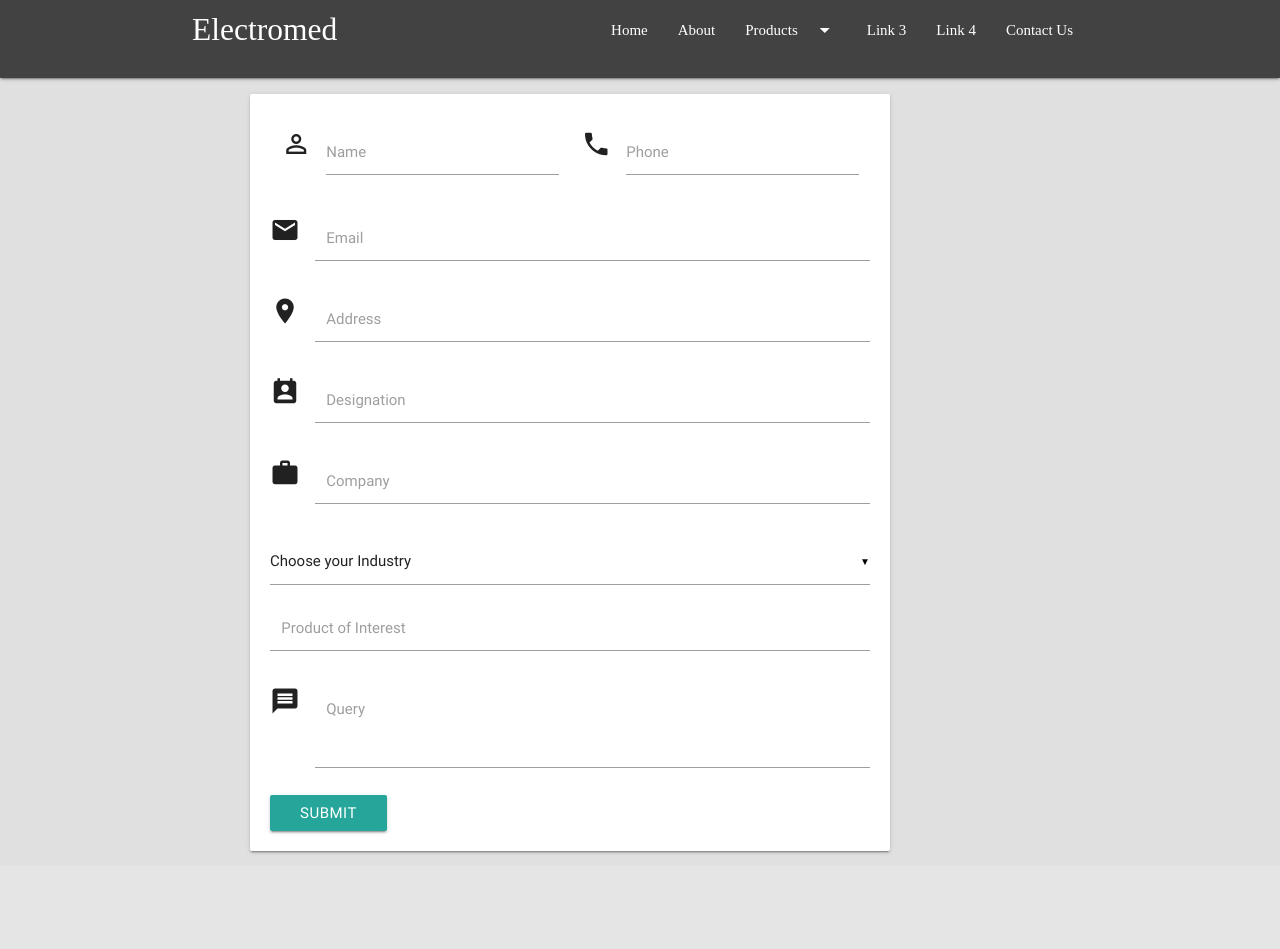
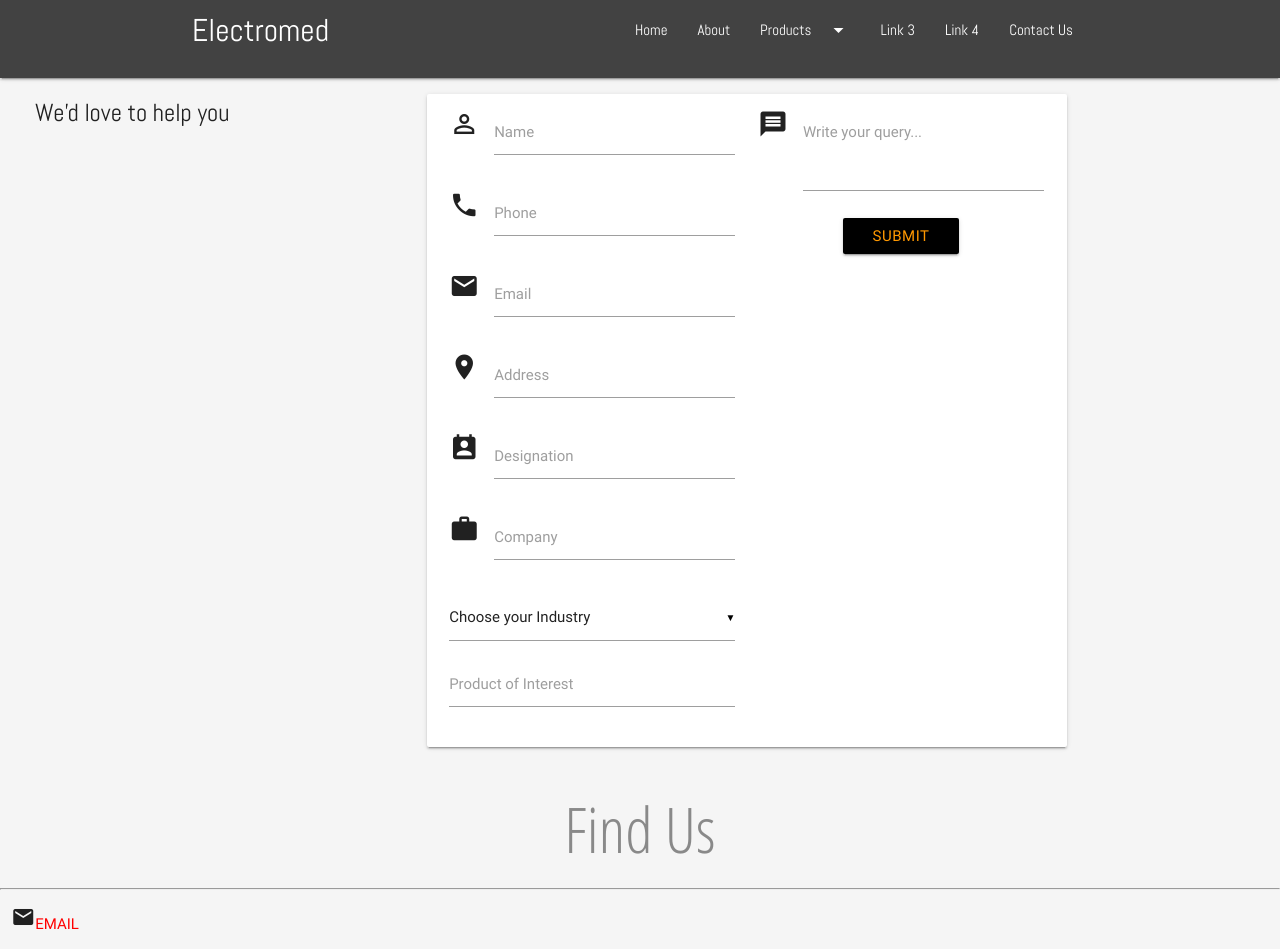
Before and after one commit to abhishek-8/electromed, a PHP site: page /contactForm.html in a window 1280 px wide. Shown: the top 949 px of the page. Before the commit the page ends 854 px from the top, so only its background shows below. Run offline with PHP 8.4, Linux system fonts and the light colour scheme; some libraries are stand-ins or nearby versions; grey boxes are pictures that could not be loaded.

Commit message:
Google Map on Contact page + some minor changes

```diff
--- a/action.js
+++ b/action.js
@@ -1,5 +1,22 @@
 function set1(x) {
-document.getElementById('product_image').innerHTML='<img class="materialboxed" src='+x+'.jpg'+'>';
-document.getElementById('head_name').innerHTML='<h4>'+x+'</h4>';
-document.getElementById('details').innerHTML=x;//'<ol><li>aa</li><li>ba</li><li>a</li><li>a</li></ol>';
+document.getElementById('product_image').innerHTML='<img src='+x+'.jpg'+' height:100 ">';
+if(x=='flow_monitor')
+document.getElementById('head_name').innerHTML='Flow Monitor';
+else if(x=='interest_rate_display_board')
+document.getElementById('head_name').innerHTML='Interest Rate Display Board';
+else if(x=='industrial_display')
+document.getElementById('head_name').innerHTML='Industrial Display';
+else if(x=='industrial_clock')
+document.getElementById('head_name').innerHTML='Industrial Clock';
+else if(x=='lfm')
+document.getElementById('head_name').innerHTML='Line Frequency Monitor';
+else if(x=='megawatt_pannel')
+document.getElementById('head_name').innerHTML='Megawatt Pannel';
+else if(x=='process_n_indicator')
+document.getElementById('head_name').innerHTML='Process and Indicator';
+else if(x=='ph_meter')
+document.getElementById('head_name').innerHTML='Ph Meter';
+else if(x=='scrolling_display')
+document.getElementById('head_name').innerHTML='Scrolling Display';
+//document.getElementById('details').innerHTML=x;//'<ol><li>aa</li><li>ba</li><li>a</li><li>a</li></ol>';
 }
--- a/contactForm.html
+++ b/contactForm.html
@@ -7,6 +7,8 @@
         <!-- CSS  -->
         <!--Import Google Icon Font-->
         <link href="http://fonts.googleapis.com/icon?family=Material+Icons" rel="stylesheet">
+        <link href="https://fonts.googleapis.com/css?family=Abel" rel="stylesheet">
+        <link href="https://fonts.googleapis.com/css?family=Open+Sans|Open+Sans+Condensed:300" rel="stylesheet">
         <link rel="stylesheet" href="https://cdnjs.cloudflare.com/ajax/libs/materialize/0.97.6/css/materialize.min.css">
         <!-- <link href="css/materialize.css" type="text/css" rel="stylesheet" media="screen,projection"/>  -->
         <link href="css/style.css" type="text/css" rel="stylesheet" media="screen,projection"/>
@@ -14,7 +16,6 @@
         <script src="https://ajax.googleapis.com/ajax/libs/jquery/2.1.3/jquery.min.js"></script>‌
         <!-- Compiled and minified JavaScript -->
         <script src="https://cdnjs.cloudflare.com/ajax/libs/materialize/0.97.6/js/materialize.min.js"></script>
-  <link href="https://fonts.googleapis.com/css?family=Open+Sans|Open+Sans+Condensed:300" rel="stylesheet">
         <script src="action.js" type="text/javascript"></script>
         <script>
         $(document).ready(function(){
@@ -29,25 +30,26 @@
 
         </script>
     </head>
-      <body bgcolor="#e0e0e0">
+    <body id="contactPage">
         <div class="dropdown-content" id="products">
             <ul>
-          <li><a href="products.html">FLOW MONITOR</a></li>
-          <li><a href="interest_rate_display_board.php">INTEREST RATE DISPLAY BOARD</a></li>
-          <li><a href="industrial_display.php">INDUSTRIAL DISPLAY</a></li>
-          <li><a href="industrial_clock.php">INDUSTRIAL CLOCKS</a></li>
-          <li><a href="lfm.php">LINE FREQUENCY MONITOR</a></li>
-          <li><a href="megawatt_pannel.php">MEGA WATT PANEL</a></li>
-          <li><a href="process_&_indicator.php">PROCESS INDICATORS</a></li>
-          <li><a href="ph_meter.php">PH METER</a></li>
-          <li><a href="scrolling_display.php">SCROLLING DISPLAY</a></li>
-          <li><a href="tachometer.php">TACHOMETER</a></li>
-          <li><a href="temp_cont.php">TEMPERATURE CONTROLLER</a></li>
-          <li><a href="twilight_switches.php">TWILIGHT SWITCHES</a></li>
-          <li><a href="token.php">TOKEN DISPLAY</a></li>
-          <li><a href="wsm.php">WEIGHING SCALE MONITOR</a></li>
+                <li><a href="products.php?id=flow_monitor">FLOW MONITOR</a></li>
+                <li><a href="products.php?id=interest_rate_display_board">INTEREST RATE DISPLAY BOARD</a></li>
+                <li><a href="products.php?id=industrial_display">INDUSTRIAL DISPLAY</a></li>
+                <li><a href="products.php?id=industrial_clock">INDUSTRIAL CLOCKS</a></li>
+                <li><a href="products.php?id=lfm">LINE FREQUENCY MONITOR</a></li>
+                <li><a href="products.php?id=megawatt_pannel">MEGA WATT PANEL</a></li>
+                <li><a href="products.php?id=process_n_indicator">PROCESS INDICATORS</a></li>
+                <li><a href="products.php?id=ph_meter">PH METER</a></li>
+                <li><a href="products.php?id=scrolling_display">SCROLLING DISPLAY</a></li>
+                <li><a href="products.php?id=tachometer">TACHOMETER</a></li>
+                <li><a href="products.php?id=temp_cont">TEMPERATURE CONTROLLER</a></li>
+                <li><a href="products.php?id=twilight_switches">TWILIGHT SWITCHES</a></li>
+                <li><a href="products.php?id=token">TOKEN DISPLAY</a></li>
+                <li><a href="products.php?id=wsm">WEIGHING SCALE MONITOR</a></li>
             </ul>
         </div>
+
 
         <div class="navbar-fixed">
             <nav>
@@ -64,41 +66,44 @@
                 </div>
             </nav>
         </div>
-        <div class="card-panel" id="contactForm">
+        <div class="row">
+        <h5 style="position:absolute;font-family:'Abel',sans-serif;padding-left: 35px;">We'd love to help you </h5>
+            <div class="hoverable col l6 offset-l4 m7 s12 card-panel" id="contactform">
                 <form>
+
                    <div class="row">
-                <div class="input-field col s6">
+                    <div class="col l6">
+                        <div class="input-field">
                             <i class="material-icons prefix">perm_identity</i>
                             <input id="name" type="text" class="validate">
                             <label for="name">Name</label>
                         </div>
-                <div class="input-field col s6">
+                        <div class="input-field">
                             <i class="material-icons prefix">phone</i>
                             <input id="phone" type="text" class="validate">
                             <label for="phone">Phone</label>
                         </div>
-                </div>
-                <div class="input-field col s12">
+                    <div class="input-field">
                         <i class="material-icons prefix">email</i>
                         <input id="email" type="email" class="validate">
                         <label for="email">Email</label>
                     </div>
-                <div class="input-field col s12">
+                    <div class="input-field">
                         <i class="material-icons prefix">room</i>
                         <input id="address" type="text" class="validate">
                         <label for="address">Address</label>
                     </div>
-                <div class="input-field col s12">
+                    <div class="input-field">
                         <i class="material-icons prefix">perm_contact_calendar</i>
                         <input id="designation" type="text" class="validate">
                         <label for="designation">Designation</label>
                     </div>
-                <div class="input-field col s12">
+                    <div class="input-field">
                         <i class="material-icons prefix">work</i>
                         <input id="company" type="text" class="validate">
                         <label for="company">Company</label>
                     </div>
-                <div class="input-field col s12">
+                    <div class="input-field">
                         <select>
                             <option value="" disabled selected>Choose your Industry</option>
                             <option value="1">Option 1</option>
@@ -106,17 +111,46 @@
                             <option value="3">Option 3</option>
                         </select>
                     </div>
-                <div class="input-field col s6">
+                    <div class="input-field">
                         <input id="poi" type="text" class="validate">
                         <label for="poi">Product of Interest</label>
                     </div>
-                <div class="input-field col s12">
+                    </div>
+                    <div class="col l6">
+                    <div class="input-field">
                         <i class="material-icons prefix">message</i>
                         <textarea id="qry" class="materialize-textarea"></textarea>
-          <label for="qry">Query</label>
+                        <label for="qry">Write your query...</label>
                     </div>
-                <input type="submit" class="btn center">
+                    <center><input type="submit" class="black btn" style="color:#ff9800;"></center>
+                    </div>
+
+
+                    </div>
                 </form>
             </div>
+        </div>
+
+        <h1 class="headName" >Find Us</h1>
+        <hr>
+        <footer>
+            <div class="row" id="contactDetails">
+                <div class="col l4 s12">
+                    <h6><i class="material-icons prefix">email</i><span>EMAIL</span></h6>
+                    <p>electro.med25@gmail.com<br>
+                        electromed3@rediffmail.com<br>
+                    info@electromed.co.in</p>
+                    <h6><i class="material-icons prefix">phone</i><span>PHONE</span></h6>
+                    <p>+91 9415085804<br>
+                    +91-9415039393</p>
+
+                    <h6><i class="material-icons prefix">room</i><span>ADDRESS</span></h6>
+                    <p>D -17, Vivekanand Puri,
+                    Lucknow –226007 India</p>
+                </div>
+                <div id="col l8 s12 map"><iframe src="https://www.google.com/maps/embed?pb=!1m18!1m12!1m3!1d14234.872605313356!2d80.93281223137183!3d26.880694430260508!2m3!1f0!2f0!3f0!3m2!1i1024!2i768!4f13.1!3m3!1m2!1s0x0%3A0xf8e238a7eafccff!2sELECTRO-MED!5e0!3m2!1sen!2sin!4v1484311290986" width="850" height="350" frameborder="0" style="border:0" allowfullscreen></iframe>
+                </div></a>
+            </div>
+        </footer>
     </body>
 </html>
--- a/css/style.css
+++ b/css/style.css
@@ -1,20 +1,46 @@
 /* Custom Stylesheet */
+body{
+  width: 100%;
+}
+#contactPage {
+  background: #f5f5f5;
+}
 #products{
   min-width: 300px;
-  background-color:grey;
+  background-color:#424242;
+  font-family:'Abel',sans-serif;
 }
-  #contactForm {
-    width:50%;
-    height:90%;
-    margin-left: 250px;
-  }
+.headName {
+  opacity:0.5;
+  text-align:
+  center;
+  font-family: 'Open Sans Condensed', sans-serif;
+}
+span{
+  color:red;
+}/*
+#contactform{
+  margin-left: 25px;
+}
+*/
+/*
+#contactDetails{
+  margin-left: 200px;
+}*/
 
 nav {
   margin-top: -25px;
   background:#424242;
-  font-family:'Ubuntu';
+  font-family:'Abel',sans-serif;
   height:10%;
 }
+nav :hover {
+    color:#ff9800;
+  }
+ #products :hover {
+  color :#ff9800;
+  background-color:#424242;
+ }
 
 #products a {
   color:white;
```
Also changed, not shown: home.html (+6 -2 lines), products.php (+21 -7 lines). Lines whose indentation alone changed are shown as unchanged.
